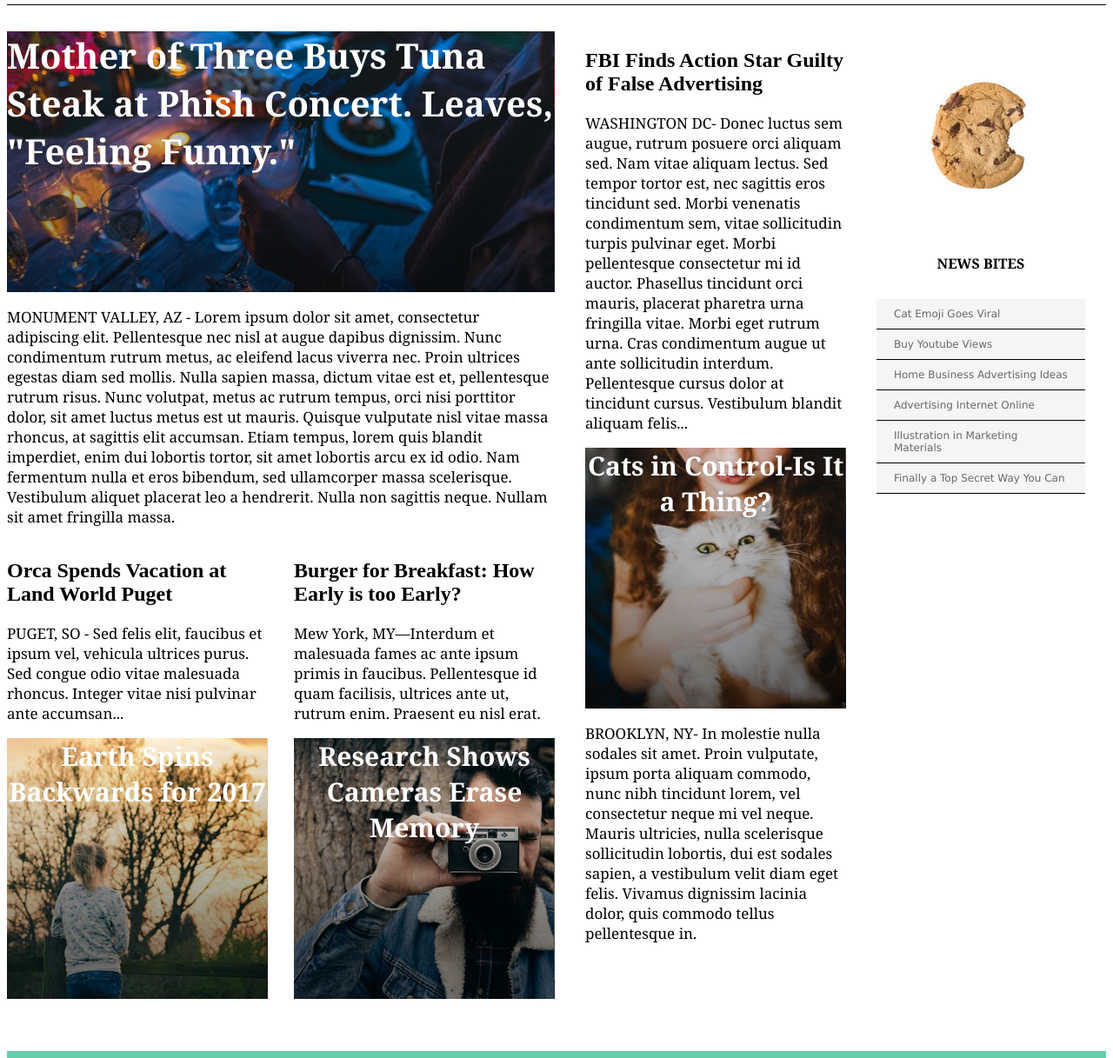
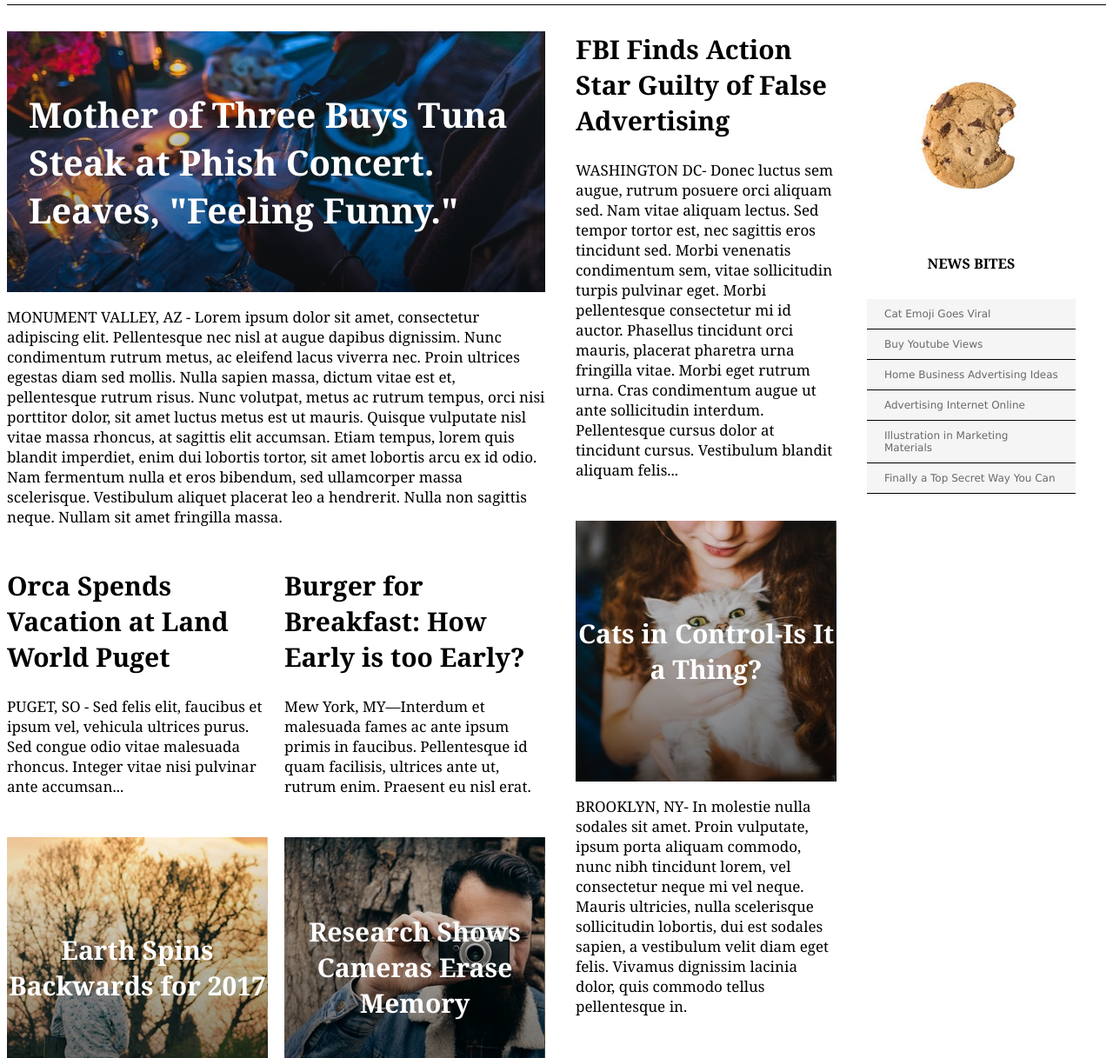
Before and after one commit to LuLuKotewicz/MyTimes, a plain HTML site: page index.html in a window 1280 px wide. Shown: the part 83-1300 px from the top of the page at 87% size. Drawn offline with Linux system fonts and the light colour scheme.

Commit message:
Refine padding and margins

```diff
--- a/resources/css/style.css
+++ b/resources/css/style.css
@@ -2,6 +2,13 @@ p {
   font-family: Georgia;
   font-size: 17px;
   color: black:
+}
+
+h2 {
+  font-family: Georgia;
+  font-weight: bold;
+  font-size: 30px;
+  margin-top: 0;
 }
 
 header {
@@ -82,13 +89,16 @@ nav a {
 
 .main-story .main-feature-photo {
   background-image: url("../images/img-story-main.png");
+  background-size: cover;
+  background-repeat: no-repeat;
   display: flex;
-  width: 630px;
   height: 300px;
   font-family: Georgia;
   font-weight: bold;
   font-size: 40px;
   color: white;
+  align-items: center;
+  padding-left: 25px;
 }
 
 .feature-photo-1 {
@@ -99,6 +109,8 @@ nav a {
   font-size: 30px;
   color: white;
   text-align: center;
+  display: flex;
+  align-items: center;
 }
 
 .feature-photo-2 {
@@ -109,6 +121,8 @@ nav a {
   font-size: 30px;
   color: white;
   text-align: center;
+  display: flex;
+  align-items: center;
 }
 
 .feature-photo-3 {
@@ -119,6 +133,8 @@ nav a {
   font-size: 30px;
   color: white;
   text-align: center;
+  display: flex;
+  align-items: center;
 }
 
 .news-bite-photo {
@@ -130,6 +146,10 @@ nav a {
   justify-content: space-between;
 }
 
+.lead-article {
+  margin-bottom: 30px;
+}
+
 .article {
   display: flex;
   flex-direction: column;
@@ -137,6 +157,7 @@ nav a {
 }
 
 .content {
+  margin-bottom: 30px;
 }
 
 .news-bites {
```
